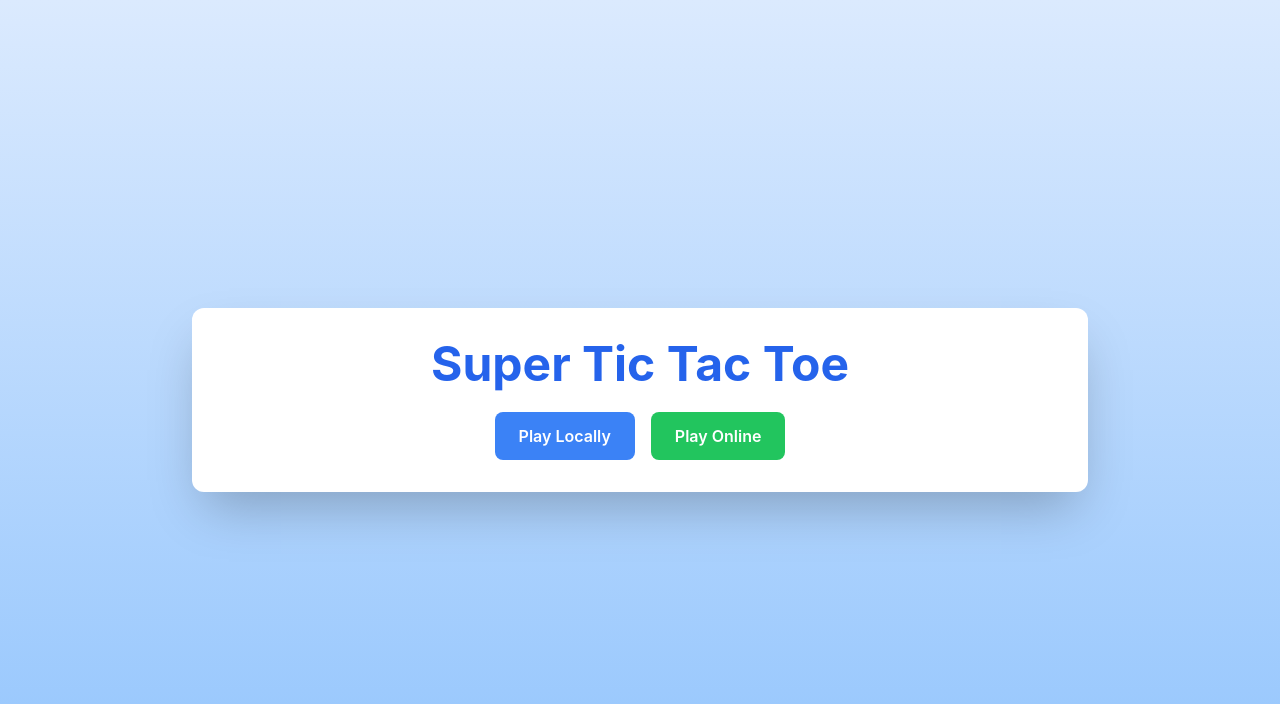
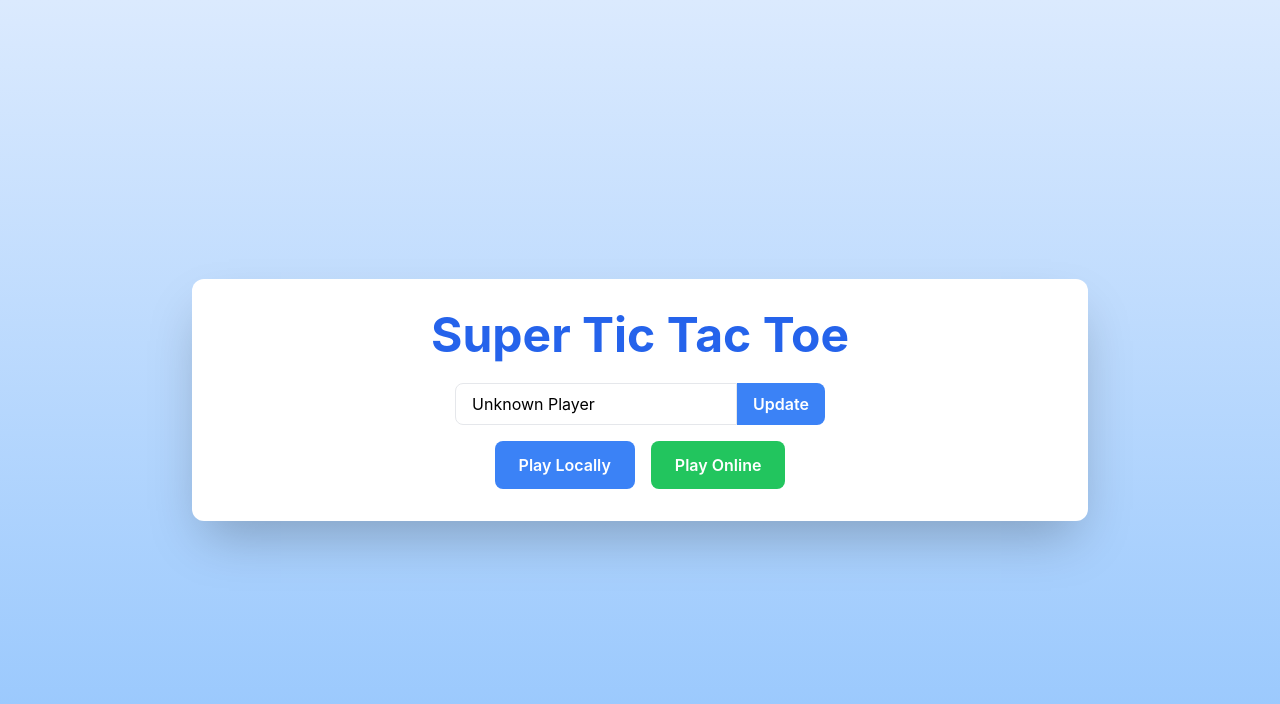
Before and after one commit to goblin-crew/super-tic-tac-toe, a React (Create React App) app: page / in a window 1280 px wide. Shown: the top 704 px of the page. Built offline with nearby package versions, Linux system fonts and the light colour scheme.

Commit message:
feat: ability to set nickname, and minor bugfix

```diff
--- a/src/App.tsx
+++ b/src/App.tsx
@@ -3,14 +3,22 @@ import Board from './components/Board';
 import PeerConnection from './components/PeerConnection';
 import { DataConnection } from 'peerjs';
 import qs from 'qs';
+import { GameState } from './types/GameState';
 
-interface GameState {
-  currentPlayer: 'X' | 'O';
-  nextSubBoard: number | null;
-  subBoardWinners: Array<'X' | 'O' | 'Draw' | null>;
-  subBoards: Array<Array<'X' | 'O' | null>>;
-  winner: 'X' | 'O' | 'Draw' | null;
+type PlayerRole = 'X' | 'O';
+
+interface GameStateData {
+  type: 'gameState';
+  state: GameState;
 }
+
+interface NicknameData {
+  type: 'updateNickname';
+  role: PlayerRole;
+  nickName: string;
+}
+
+type DataMessage = GameStateData | NicknameData;
 
 const App: React.FC = () => {
   const [gameState, setGameState] = useState<GameState>({
@@ -19,11 +27,17 @@ const App: React.FC = () => {
     subBoardWinners: Array(9).fill(null),
     subBoards: Array(9).fill(null).map(() => Array(9).fill(null)),
     winner: null,
+    players: {
+      X: { peerId: null, nickName: null },
+      O: { peerId: null, nickName: null },
+    },
   });
   const [gameMode, setGameMode] = useState<'local' | 'online' | null>(null);
-  const [playerRole, setPlayerRole] = useState<'X' | 'O' | null>(null);
+  const [playerRole, setPlayerRole] = useState<PlayerRole | null>(null);
   const [connection, setConnection] = useState<DataConnection | null>(null);
   const [error, setError] = useState<string | null>(null);
+  const [nickName, setNickName] = useState<string>('Unknown Player');
+  const [peerId, setPeerId] = useState<string | null>(null);
 
   useEffect(() => {
     const savedState = localStorage.getItem('gameState');
@@ -36,7 +50,21 @@ const App: React.FC = () => {
     localStorage.setItem('gameState', JSON.stringify(gameState));
   }, [gameState]);
 
-
+  const sendGameState = useCallback(() => {
+    if (gameMode === 'online' && connection && playerRole) {
+      const stateToSend: GameState = {
+        ...gameState,
+        players: {
+          ...gameState.players,
+          [playerRole]: {
+            ...gameState.players[playerRole],
+            nickName: nickName
+          }
+        }
+      };
+      connection.send({ type: 'gameState', state: stateToSend });
+    }
+  }, [gameMode, gameState, connection, playerRole, nickName]);
 
   const checkWinner = (board: Array<'X' | 'O' | 'Draw' | null>): 'X' | 'O' | 'Draw' | null => {
     const lines = [
@@ -88,6 +116,7 @@ const App: React.FC = () => {
         subBoardWinners: newSubBoardWinners,
         subBoards: newSubBoards,
         winner: checkWinner(newSubBoardWinners),
+        players: prevState.players,
       };
 
       if (gameMode === 'online' && connection) {
@@ -105,6 +134,10 @@ const App: React.FC = () => {
       subBoardWinners: Array(9).fill(null),
       subBoards: Array(9).fill(null).map(() => Array(9).fill(null)),
       winner: null,
+      players: {
+        X: { peerId: null, nickName: null },
+        O: { peerId: null, nickName: null },
+      },
     };
     setGameState(newState);
     if (gameMode === 'online' && connection) {
@@ -112,17 +145,70 @@ const App: React.FC = () => {
     }
   }, [connection, gameMode]);
 
+  const updateNickname = useCallback(() => {
+    if (gameMode === 'local') {
+      setGameState((prevState) => ({
+        ...prevState,
+        players: {
+          X: { ...prevState.players.X, nickName },
+          O: { ...prevState.players.O, nickName: `${nickName}'s Opponent` },
+        },
+      }));
+    } else if (gameMode === 'online' && playerRole && connection) {
+      setGameState((prevState) => ({
+        ...prevState,
+        players: {
+          ...prevState.players,
+          [playerRole]: {
+            ...prevState.players[playerRole],
+            nickName: nickName
+          }
+        }
+      }));
+      // Send nickname update to opponent
+      connection.send({ type: 'updateNickname', role: playerRole, nickName });
+    }
+    sendGameState();
+  }, [gameMode, playerRole, connection, nickName, sendGameState]);
+
   const handleConnectionEstablished = useCallback((conn: DataConnection, initiator: boolean) => {
     setConnection(conn);
     setGameMode('online');
-    const role = initiator ? 'X' : 'O';
+    const role: PlayerRole = initiator ? 'X' : 'O';
+    const opponentRole: PlayerRole = role === 'X' ? 'O' : 'X';
     setPlayerRole(role);
-    // resetGame();
-  }, []);
+    setGameState((prevState) => ({
+      ...prevState,
+      players: {
+        ...prevState.players,
+        [role]: {
+          peerId: conn.provider.id,
+          nickName: null, // Set to null initially
+        },
+        [opponentRole]: {
+          ...prevState.players[opponentRole],
+          peerId: conn.peer,
+        },
+      }
+    }));
+    // Update nickname after connection is established
+    updateNickname();
+  }, [updateNickname]);
 
-  const handleDataReceived = useCallback((data: any) => {
+  const handleDataReceived = useCallback((data: DataMessage) => {
     if (data.type === 'gameState') {
       setGameState(data.state);
+    } else if (data.type === 'updateNickname') {
+      setGameState((prevState) => ({
+        ...prevState,
+        players: {
+          ...prevState.players,
+          [data.role]: {
+            ...prevState.players[data.role],
+            nickName: data.nickName
+          }
+        }
+      }));
     }
   }, []);
 
@@ -143,17 +229,46 @@ const App: React.FC = () => {
 
   useEffect(() => {
     if (window.location.search && qs.parse(window.location.search, { ignoreQueryPrefix: true }).remotePeerId) {
-      const queryPereId = qs.parse(window.location.search, { ignoreQueryPrefix: true }).remotePeerId;
-      if (queryPereId && typeof queryPereId === 'string') {
+      const queryPeerId = qs.parse(window.location.search, { ignoreQueryPrefix: true }).remotePeerId;
+      if (queryPeerId && typeof queryPeerId === 'string') {
         startOnlineGame();
       }
     }
   }, [startOnlineGame]);
 
+  const generateInvitationLink = useCallback(() => {
+    if (peerId) {
+      return `${window.location.origin}${window.location.pathname}?remotePeerId=${peerId}`;
+    }
+    return '';
+  }, [peerId]);
+
   return (
     <div className="min-h-screen bg-gradient-to-b from-blue-100 to-blue-300 flex items-center justify-center p-4">
       <div className="bg-white rounded-xl shadow-2xl p-8 max-w-4xl w-full">
-        <h1 className="text-5xl font-bold mb-6 text-center text-blue-600">Super Tic Tac Toe</h1>
+        <div>
+          <h1 className="text-5xl font-bold mb-6 text-center text-blue-600">Super Tic Tac Toe</h1>
+          <div className="flex justify-center mb-4">
+            <input
+              type="text"
+              placeholder="Enter a nickname"
+              className="px-4 py-2 border rounded-l-lg"
+              value={nickName}
+              onChange={(e) => setNickName(e.target.value)}
+              onKeyPress={(e) => {
+                if (e.key === 'Enter') {
+                  updateNickname();
+                }
+              }}
+            />
+            <button
+              onClick={updateNickname}
+              className="px-4 py-2 bg-blue-500 text-white font-semibold rounded-r-lg hover:bg-blue-600 transition-colors duration-300"
+            >
+              Update
+            </button>
+          </div>
+        </div>
         {error && (
           <div className="bg-red-100 border border-red-400 text-red-700 px-4 py-3 rounded relative mb-4" role="alert">
             <strong className="font-bold">Error!</strong>
@@ -184,7 +299,9 @@ const App: React.FC = () => {
                 </div>
               ) : (
                 <div className="text-2xl font-semibold text-center">
-                  Current player: <span className={gameState.currentPlayer === 'X' ? 'text-blue-500' : 'text-red-500'}>{gameState.currentPlayer}</span>
+                  Current player: <span className={gameState.currentPlayer === 'X' ? 'text-blue-500' : 'text-red-500'}>
+                    {gameState.players[gameState.currentPlayer].nickName || gameState.currentPlayer}
+                  </span>
                 </div>
               )}
               {!gameState.winner && (
@@ -196,7 +313,9 @@ const App: React.FC = () => {
               )}
               {gameMode === 'online' && playerRole && (
                 <div className="text-lg text-center mt-2">
-                  You are playing as: <span className={playerRole === 'X' ? 'text-blue-500' : 'text-red-500'}>{playerRole}</span>
+                  You are playing as: <span className={playerRole === 'X' ? 'text-blue-500' : 'text-red-500'}>
+                    {gameState.players[playerRole].nickName || playerRole}
+                  </span>
                 </div>
               )}
             </div>
@@ -223,6 +342,9 @@ const App: React.FC = () => {
             onConnection={handleConnectionEstablished}
             onData={handleDataReceived}
             onError={handleConnectionError}
+            gameState={gameState}
+            generateInvitationLink={generateInvitationLink}
+            setPeerId={setPeerId}
           />
         )}
       </div>
--- a/src/components/PeerConnection.tsx
+++ b/src/components/PeerConnection.tsx
@@ -1,119 +1,154 @@
-import React, { useState, useEffect, useCallback } from 'react';
+import React, { useState, useEffect, useCallback, useRef } from 'react';
 import Peer, { DataConnection } from 'peerjs';
 import qs from 'qs';
+import { GameState } from '../types/GameState';
+
+type PlayerRole = 'X' | 'O';
+
+interface GameStateData {
+    type: 'gameState';
+    state: GameState;
+}
+
+interface NicknameData {
+    type: 'updateNickname';
+    role: PlayerRole;
+    nickName: string;
+}
+
+type DataMessage = GameStateData | NicknameData;
 
 interface PeerConnectionProps {
     onConnection: (conn: DataConnection, initiator: boolean) => void;
-    onData: (data: any) => void;
+    onData: (data: DataMessage) => void;
     onError: (error: Error) => void;
+    gameState: GameState;
+    generateInvitationLink: () => string;
+    setPeerId: React.Dispatch<React.SetStateAction<string | null>>;
 }
 
-const PeerConnection: React.FC<PeerConnectionProps> = ({ onConnection, onData, onError }) => {
-    const [peerId, setPeerId] = useState<string>('');
+const PeerConnection: React.FC<PeerConnectionProps> = ({
+    onConnection,
+    onData,
+    onError,
+    gameState,
+    generateInvitationLink,
+    setPeerId
+}) => {
     const [peer, setPeer] = useState<Peer | null>(null);
     const [connection, setConnection] = useState<DataConnection | null>(null);
     const [remotePeerId, setRemotePeerId] = useState<string>('');
+    const [connectionStatus, setConnectionStatus] = useState<string>('Disconnected');
+    const [linkCopied, setLinkCopied] = useState<boolean>(false);
+
+    const handleIncomingConnection = useCallback((conn: DataConnection) => {
+        setConnection(conn);
+        setConnectionStatus('Incoming connection');
+        conn.on('open', () => {
+            onConnection(conn, false);
+            setRemotePeerId(conn.peer);
+            setConnectionStatus('Connected');
+            conn.on('data', (data: unknown) => {
+                onData(data as DataMessage);
+            });
+            conn.on('error', (err) => {
+                onError(err);
+                setConnectionStatus(`Connection error: ${err.message}`);
+            });
+        });
+    }, [onConnection, onData, onError]);
+
+    const connectToPeer = useCallback((targetPeerId: string, peerInstance: Peer | null = peer) => {
+        if (peerInstance && targetPeerId) {
+            try {
+                const conn = peerInstance.connect(targetPeerId);
+                setConnection(conn);
+                setConnectionStatus('Connecting...');
+                conn.on('open', () => {
+                    onConnection(conn, true);
+                    setConnectionStatus('Connected');
+                    conn.on('data', (data: unknown) => {
+                        onData(data as DataMessage);
+                    });
+                    conn.on('error', (err) => {
+                        onError(err);
+                        setConnectionStatus(`Connection error: ${err.message}`);
+                    });
+                });
+            } catch (err) {
+                onError(err instanceof Error ? err : new Error('Failed to connect to peer'));
+                setConnectionStatus('Connection failed');
+            }
+        }
+    }, [peer, onConnection, onData, onError]);
+
+    const peerRef = useRef<Peer | null>(null);
 
     useEffect(() => {
-        if (qs.parse(window.location.search, { ignoreQueryPrefix: true }).remotePeerId) {
-            const queryPeerId = qs.parse(window.location.search, { ignoreQueryPrefix: true }).remotePeerId;
-            if (queryPeerId && typeof queryPeerId === 'string') {
-                setRemotePeerId(queryPeerId);
-            }
-        }
-    }, [])
+        const peerOptions = {
+            debug: 3
+        };
 
-    useEffect(() => {
-        const newPeer = new Peer();
+        const newPeer = new Peer(peerOptions);
         setPeer(newPeer);
+        peerRef.current = newPeer;
 
         newPeer.on('open', (id) => {
             setPeerId(id);
+            setConnectionStatus('Waiting for connection');
+
+            // Check if there's a remotePeerId in the URL
+            const queryParams = qs.parse(window.location.search, { ignoreQueryPrefix: true });
+            if (queryParams.remotePeerId && typeof queryParams.remotePeerId === 'string') {
+                setRemotePeerId(queryParams.remotePeerId);
+                connectToPeer(queryParams.remotePeerId, newPeer);
+            }
         });
 
         newPeer.on('error', (err) => {
             onError(err);
+            setConnectionStatus(`Error: ${err.message}`);
         });
 
-        newPeer.on('connection', (conn) => {
-            setConnection(conn);
-            conn.on('open', () => {
-                onConnection(conn, false);
-                setRemotePeerId(conn.peer);
-                conn.on('data', (data) => {
-                    onData(data);
-                });
-                conn.on('error', (err) => {
-                    onError(err);
-                });
-            });
-        });
+        newPeer.on('connection', handleIncomingConnection);
 
         return () => {
-            newPeer.destroy();
+            if (peerRef.current) {
+                peerRef.current.destroy();
+            }
         };
-    }, [onConnection, onData, onError]);
-
-    // useEffect(() => {
-    //     // Check if connection is valid
-    //     if (connection && connection.open) {
-    //         setConnectionValid(true);
-    //     } else {
-    //         setConnectionValid(false);
-    //     }
-    // }, [connection]);
-
-    const connectToPeer = useCallback(() => {
-        if (peer && remotePeerId) {
-            try {
-                const conn = peer.connect(remotePeerId);
-                setConnection(conn);
-                conn.on('open', () => {
-                    onConnection(conn, true);
-                    conn.on('data', (data) => {
-                        onData(data);
-                    });
-                    conn.on('error', (err) => {
-                        onError(err);
-                    });
-                });
-            } catch (err) {
-                onError(err instanceof Error ? err : new Error('Failed to connect to peer'));
-            }
-        }
-    }, [peer, remotePeerId, onConnection, onData, onError]);
-
-    const remotePeerIdIsValid = (id: string): boolean => {
-        return /^[0-9A-F]{8}-[0-9A-F]{4}-4[0-9A-F]{3}-[89AB][0-9A-F]{3}-[0-9A-F]{12}$/i.test(id);
-    };
-
-    useEffect(() => {
-        if (peerId && peer && remotePeerId && remotePeerIdIsValid(remotePeerId)) {
-            connectToPeer();
-        }
-    }, [remotePeerId, connectToPeer, peer, peerId]);
+    }, []);
 
     const copyInviteLink = useCallback(() => {
-        navigator.clipboard.writeText(`${window.location.origin}?remotePeerId=${peerId}`);
-    }, [peerId]);
+        const inviteLink = generateInvitationLink();
+        navigator.clipboard.writeText(inviteLink);
+        setLinkCopied(true);
+        setConnectionStatus('Invite link copied. Waiting for peer...');
+        setTimeout(() => setLinkCopied(false), 3000);
+    }, [generateInvitationLink]);
+
+    const getOpponentNickname = () => {
+        if (connection) {
+            const opponent = Object.entries(gameState.players).find(([_, player]) => player.peerId === connection.peer);
+            return opponent ? opponent[1].nickName || 'Unnamed opponent' : 'Unknown opponent';
+        }
+        return 'Not connected';
+    };
 
     return (
         <div className="peer-connection mt-4">
-            <div className="flex justify-center">
-                <p className="text-center mb-2">Your Peer ID: <span className="font-bold">{peerId}</span></p>
-                <div className='cursor-pointer' onClick={() => {
-                    copyInviteLink()
-                }
-                }>
-                    <svg xmlns="http://www.w3.org/2000/svg" fill="none" viewBox="0 0 24 24" strokeWidth={1.5} stroke="currentColor" className="size-6">
-                        <path strokeLinecap="round" strokeLinejoin="round" d="M9 12h3.75M9 15h3.75M9 18h3.75m3 .75H18a2.25 2.25 0 0 0 2.25-2.25V6.108c0-1.135-.845-2.098-1.976-2.192a48.424 48.424 0 0 0-1.123-.08m-5.801 0c-.065.21-.1.433-.1.664 0 .414.336.75.75.75h4.5a.75.75 0 0 0 .75-.75 2.25 2.25 0 0 0-.1-.664m-5.8 0A2.251 2.251 0 0 1 13.5 2.25H15c1.012 0 1.867.668 2.15 1.586m-5.8 0c-.376.023-.75.05-1.124.08C9.095 4.01 8.25 4.973 8.25 6.108V8.25m0 0H4.875c-.621 0-1.125.504-1.125 1.125v11.25c0 .621.504 1.125 1.125 1.125h9.75c.621 0 1.125-.504 1.125-1.125V9.375c0-.621-.504-1.125-1.125-1.125H8.25ZM6.75 12h.008v.008H6.75V12Zm0 3h.008v.008H6.75V15Zm0 3h.008v.008H6.75V18Z" />
-                    </svg>
-                </div>
+            <div className="flex justify-center items-center mb-4">
+                <p className="text-center mr-2">Your Peer ID: <span className="font-bold">{peer?.id}</span></p>
+                <button
+                    onClick={copyInviteLink}
+                    className={`px-4 py-2 ${linkCopied ? 'bg-blue-500' : 'bg-green-500'} text-white font-semibold rounded-lg hover:bg-opacity-80 transition-colors duration-300`}
+                >
+                    {linkCopied ? 'Copied!' : 'Copy Invite Link'}
+                </button>
             </div>
-            {connection ? (
-                <p className="text-center text-green-500 font-semibold">Connected to peer ({remotePeerId})</p>
-            ) : (
-                <div className="flex justify-center">
+            <p className="text-center mb-4">Status: <span className="font-bold">{connectionStatus}</span></p>
+            {!connection && (
+                <div className="flex justify-center mt-4">
                     <input
                         type="text"
                         placeholder="Enter peer ID to connect"
@@ -122,19 +157,23 @@ const PeerConnection: React.FC<PeerConnectionProps> = ({ onConnection, onData, o
                         onChange={(e) => setRemotePeerId(e.target.value)}
                         onKeyPress={(e) => {
                             if (e.key === 'Enter') {
-                                connectToPeer();
+                                connectToPeer(remotePeerId);
                             }
                         }}
                     />
                     <button
-                        onClick={connectToPeer}
-                        className="px-4 py-2 bg-blue-500 text-white font-semibold rounded-r-lg hover:bg-blue-600 transition-colors duration-300"
+                        onClick={() => connectToPeer(remotePeerId)}
+                        className="px-4 py-2 bg-blue-500 text-white font-semibold rounded-lg hover:bg-blue-600 transition-colors duration-300"
                     >
                         Connect
                     </button>
                 </div>
-            )
-            }
+            )}
+            {connection && (
+                <p className="text-center text-green-500 font-semibold">
+                    Connected to: {getOpponentNickname()}
+                </p>
+            )}
         </div>
     );
 };
--- /dev/null
+++ b/src/types/GameState.tsx
@@ -0,0 +1,16 @@
+export interface PlayerInfo {
+    peerId: string | null;
+    nickName: string | null;
+}
+
+export interface GameState {
+    currentPlayer: 'X' | 'O';
+    nextSubBoard: number | null;
+    subBoardWinners: Array<'X' | 'O' | 'Draw' | null>;
+    subBoards: Array<Array<'X' | 'O' | null>>;
+    winner: 'X' | 'O' | 'Draw' | null;
+    players: {
+        X: PlayerInfo;
+        O: PlayerInfo;
+    };
+}
```
Also changed, not shown: src/tailwind.css.
